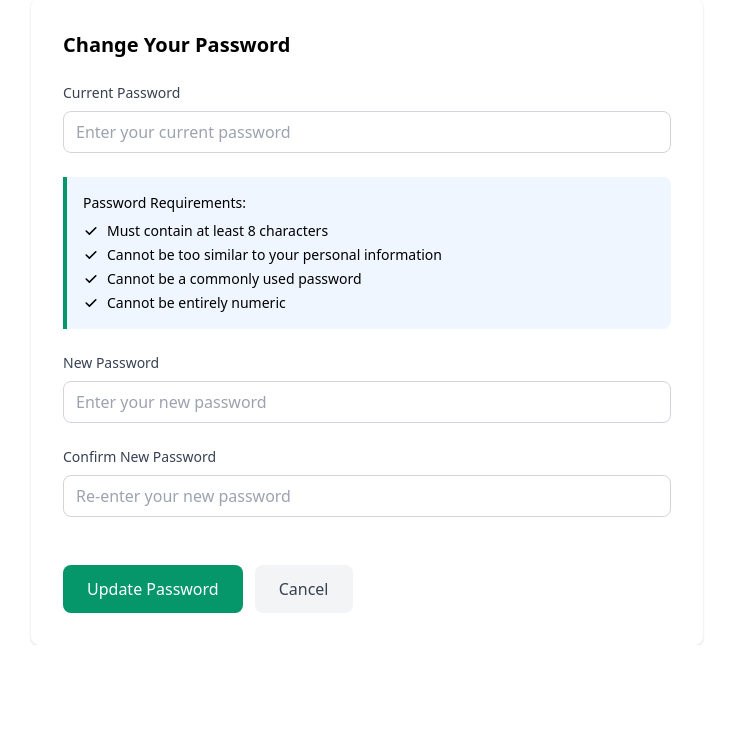
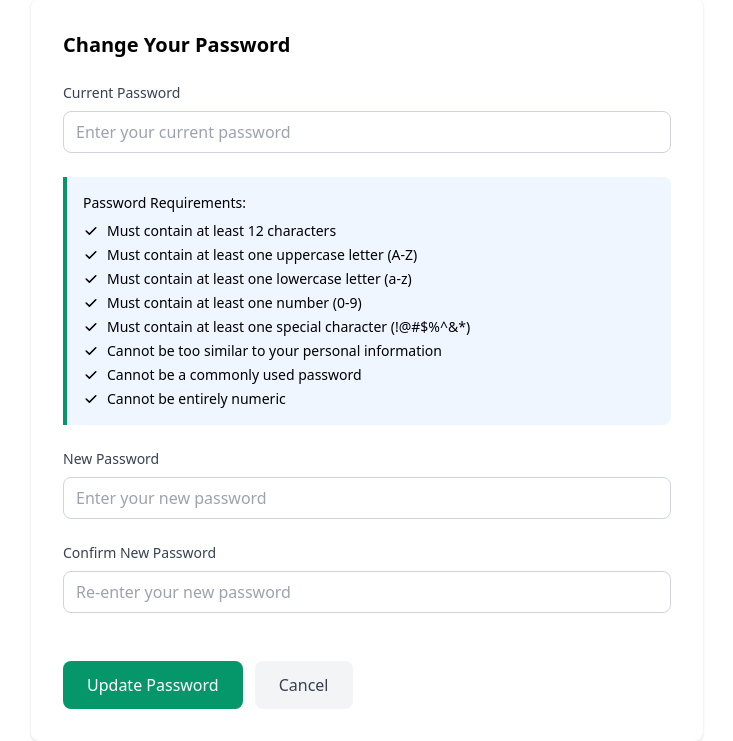
Before and after one commit to 09078270504/EDMS, a Django app: page /change_password/ in a window 1280 px wide. Shown: the part 205-946 px from the top of the page, without its empty margins (273-1006 px from the left). Before the commit the page ends 850 px from the top, so only its background shows below. Run offline with Django 5.2, Linux system fonts and the light colour scheme.

Commit message:
feat(security): implement stricter password complexity requirements

```diff
--- a/webocr/core/views.py
+++ b/webocr/core/views.py
@@ -18,7 +18,7 @@ from django.core.mail import send_mail
 from django.conf import settings
 #For Log in attempts
 from django.utils import timezone
-from database.models import LoginAttempt
+from .models import LoginAttempt
 from datetime import timedelta
 
 from database.models import Document
--- a/webocr/templates/auth/change_password.html
+++ b/webocr/templates/auth/change_password.html
@@ -47,7 +47,31 @@
                         <svg class="w-4 h-4 text-black-600 mt-0.5 mr-2 flex-shrink-0" fill="currentColor" viewBox="0 0 20 20">
                             <path fill-rule="evenodd" d="M16.707 5.293a1 1 0 010 1.414l-8 8a1 1 0 01-1.414 0l-4-4a1 1 0 011.414-1.414L8 12.586l7.293-7.293a1 1 0 011.414 0z" clip-rule="evenodd"></path>
                         </svg>
-                        Must contain at least 8 characters
+                        Must contain at least 12 characters
+                    </li>
+                    <li class="flex items-start">
+                        <svg class="w-4 h-4 text-black-600 mt-0.5 mr-2 flex-shrink-0" fill="currentColor" viewBox="0 0 20 20">
+                            <path fill-rule="evenodd" d="M16.707 5.293a1 1 0 010 1.414l-8 8a1 1 0 01-1.414 0l-4-4a1 1 0 011.414-1.414L8 12.586l7.293-7.293a1 1 0 011.414 0z" clip-rule="evenodd"></path>
+                        </svg>
+                        Must contain at least one uppercase letter (A-Z)
+                    </li>
+                    <li class="flex items-start">
+                        <svg class="w-4 h-4 text-black-600 mt-0.5 mr-2 flex-shrink-0" fill="currentColor" viewBox="0 0 20 20">
+                            <path fill-rule="evenodd" d="M16.707 5.293a1 1 0 010 1.414l-8 8a1 1 0 01-1.414 0l-4-4a1 1 0 011.414-1.414L8 12.586l7.293-7.293a1 1 0 011.414 0z" clip-rule="evenodd"></path>
+                        </svg>
+                        Must contain at least one lowercase letter (a-z)
+                    </li>
+                    <li class="flex items-start">
+                        <svg class="w-4 h-4 text-black-600 mt-0.5 mr-2 flex-shrink-0" fill="currentColor" viewBox="0 0 20 20">
+                            <path fill-rule="evenodd" d="M16.707 5.293a1 1 0 010 1.414l-8 8a1 1 0 01-1.414 0l-4-4a1 1 0 011.414-1.414L8 12.586l7.293-7.293a1 1 0 011.414 0z" clip-rule="evenodd"></path>
+                        </svg>
+                        Must contain at least one number (0-9)
+                    </li>
+                    <li class="flex items-start">
+                        <svg class="w-4 h-4 text-black-600 mt-0.5 mr-2 flex-shrink-0" fill="currentColor" viewBox="0 0 20 20">
+                            <path fill-rule="evenodd" d="M16.707 5.293a1 1 0 010 1.414l-8 8a1 1 0 01-1.414 0l-4-4a1 1 0 011.414-1.414L8 12.586l7.293-7.293a1 1 0 011.414 0z" clip-rule="evenodd"></path>
+                        </svg>
+                        Must contain at least one special character (!@#$%^&*)
                     </li>
                     <li class="flex items-start">
                         <svg class="w-4 h-4 text-black-600 mt-0.5 mr-2 flex-shrink-0" fill="currentColor" viewBox="0 0 20 20">
@@ -114,19 +138,42 @@
 </div>
 
 <script>
-    // Real-time password validation
+    // Real-time password validation with all new requirements
     function validatePassword(password) {
         const errors = [];
 
-        if (password.length < 8) {
-            errors.push('Password must be at least 8 characters');
+        // Check minimum length (12 characters)
+        if (password.length < 12) {
+            errors.push('Password must be at least 12 characters');
         }
 
+        // Check for uppercase letter
+        if (!/[A-Z]/.test(password)) {
+            errors.push('Password must contain at least one uppercase letter');
+        }
+
+        // Check for lowercase letter
+        if (!/[a-z]/.test(password)) {
+            errors.push('Password must contain at least one lowercase letter');
+        }
+
+        // Check for number
+        if (!/\d/.test(password)) {
+            errors.push('Password must contain at least one number');
+        }
+
+        // Check for special character
+        if (!/[!@#$%^&*(),.?":{}|<>]/.test(password)) {
+            errors.push('Password must contain at least one special character');
+        }
+
+        // Check if entirely numeric
         if (/^\d+$/.test(password)) {
             errors.push('Password cannot be entirely numeric');
         }
 
-        const commonPasswords = ['password', '12345678', 'qwerty', 'password123'];
+        // Check for common passwords
+        const commonPasswords = ['password', '12345678', 'qwerty', 'password123', 'qwertyui'];
         if (commonPasswords.includes(password.toLowerCase())) {
             errors.push('This password is too common');
         }
--- a/webocr/webocr/settings.py
+++ b/webocr/webocr/settings.py
@@ -100,6 +100,9 @@ DATABASES = {
 AUTH_PASSWORD_VALIDATORS = [
     {
         'NAME': 'django.contrib.auth.password_validation.UserAttributeSimilarityValidator',
+        'OPTIONS': {
+            'max_similarity': 0.7,  # More strict similarity check
+        }
     },
     {
         'NAME': 'django.contrib.auth.password_validation.MinimumLengthValidator',
@@ -112,6 +115,9 @@ AUTH_PASSWORD_VALIDATORS = [
     },
     {
         'NAME': 'django.contrib.auth.password_validation.NumericPasswordValidator',
+    },
+    {
+        'NAME': 'core.validators.ComplexityValidator',  # Add your custom validator
     },
 ]
 
```
Also changed, not shown: webocr/core/validators.py (added, +41 -0 lines), webocr/database/models.py (+0 -32 lines), webocr/templates/auth/account_locked.html (+1 -11 lines), webocr/core/migrations/0001_initial.py (added), webocr/core/migrations/__init__.py (deleted), webocr/database/migrations/0004_loginattempt.py (added), webocr/database/migrations/0005_delete_loginattempt.py (added).
